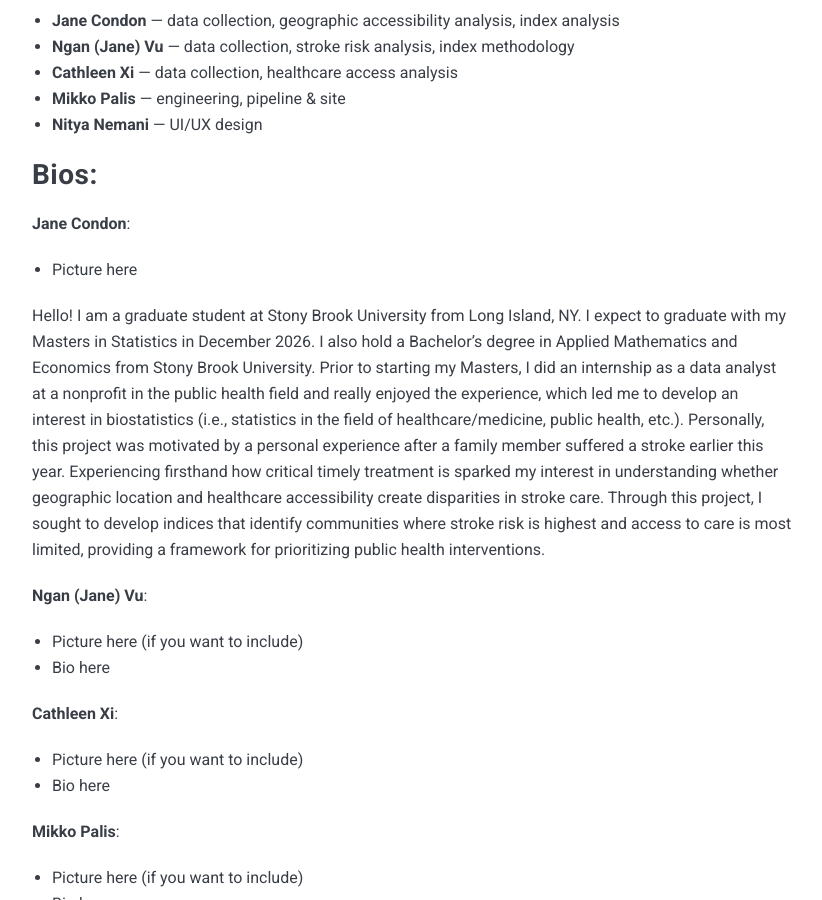
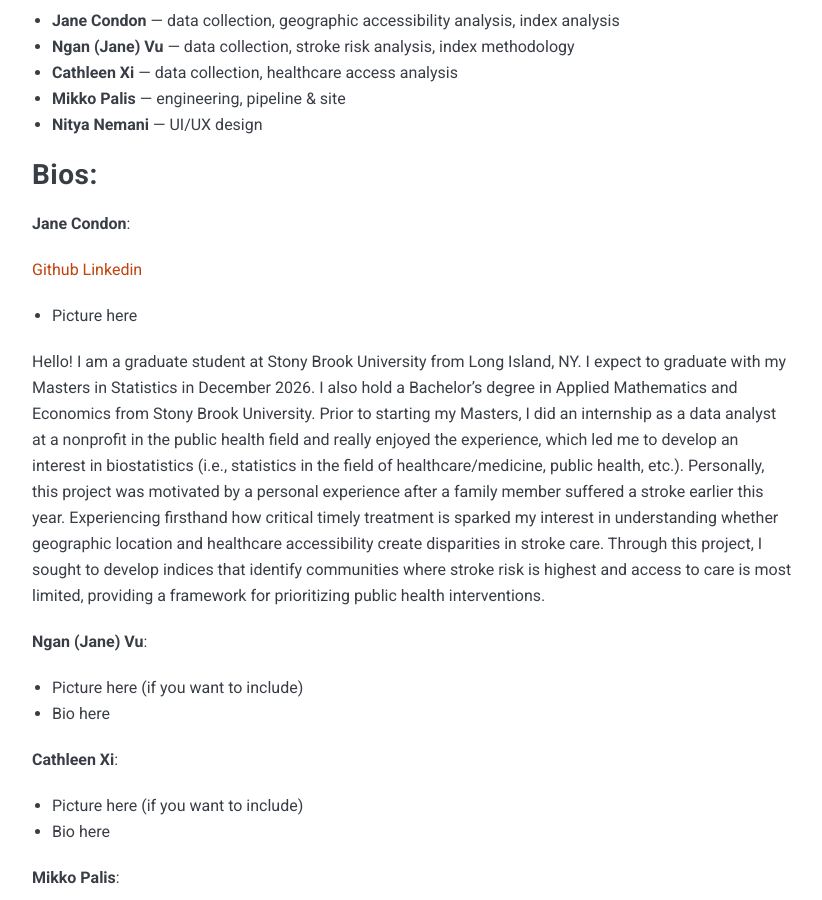
Before and after one commit to palism1/stroke-burden-index, a Jekyll site: the page built from docs/_pages/about.md, in a window 1280 px wide and 900 px high, scrolled down 475 px. Shown: the whole window, without its empty margins (228-1050 px from the left). Built offline with Jekyll 4.4.1, drawn with Linux system fonts in a browser that asks for light colours; nearby versions of some CDN libraries.

Commit message:
Update about.md

```diff
--- a/docs/_pages/about.md
+++ b/docs/_pages/about.md
@@ -18,6 +18,8 @@
 ## Bios:
 
 **Jane Condon**:
+
+[Github](https://github.com/janecondon) [Linkedin](https://www.linkedin.com/in/jane-condon-/)
 
 - Picture here
 
```
